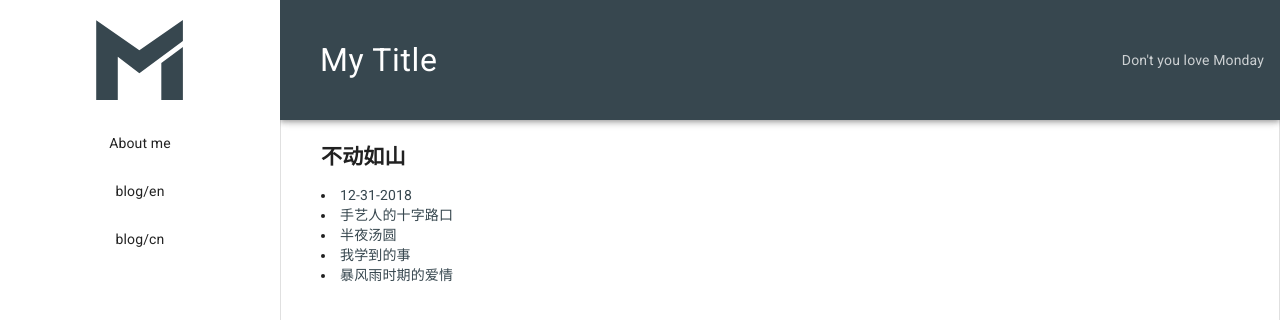
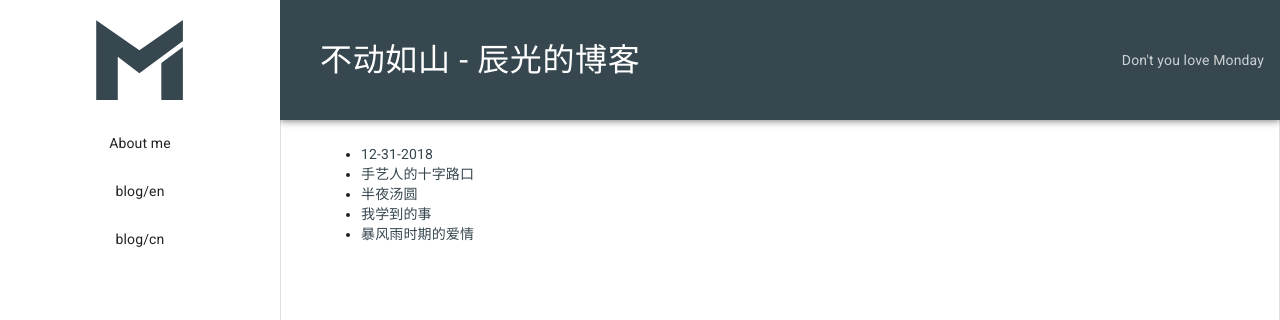
Before and after one commit to mondaychen/mondaychen.github.io, a Nuxt app: page /blog/cn in a window 1280 px wide. Shown: the top 320 px of the page. Built offline with nearby package versions, Linux system fonts and the light colour scheme.

Commit message:
change title on every page

```diff
--- a/layouts/default.vue
+++ b/layouts/default.vue
@@ -8,7 +8,7 @@
         >
           <md-icon>menu</md-icon>
         </md-button>
-        <span class="md-title">My Title</span>
+        <span class="md-title">{{ title }}</span>
         <div class="md-toolbar-section-end slogon">
           Don't you love Monday
         </div>
@@ -53,8 +53,28 @@ export default {
   name: 'DefaultLayout',
   components: { Logo },
   data: () => ({
-    showNavigation: false
-  })
+    showNavigation: false,
+    title: 'About me'
+  }),
+  watch: {
+    $route(to) {
+      this.updateTitle(to)
+    }
+  },
+  created() {
+    this.updateTitle(this.$route)
+  },
+  methods: {
+    updateTitle(matchedRoute) {
+      if (matchedRoute.name === 'index') {
+        this.title = 'About me'
+      } else if (matchedRoute.params.lang === 'cn') {
+        this.title = '不动如山 - 辰光的博客'
+      } else if (matchedRoute.params.lang === 'en') {
+        this.title = "Mengdi's Blog"
+      }
+    }
+  }
 }
 </script>
 
--- a/pages/blog/_lang/_article.vue
+++ b/pages/blog/_lang/_article.vue
@@ -19,6 +19,9 @@ const blogs = {
 export default {
   name: 'BlogList',
   validate({ params }) {
+    if (!params.lang || !params.article) {
+      return false
+    }
     const lang = params.lang.toLowerCase()
     const title = params.article
     return blogs[lang].some(blog => blog.title === title)
--- a/pages/blog/_lang/index.vue
+++ b/pages/blog/_lang/index.vue
@@ -1,13 +1,12 @@
 <template>
   <section class="container">
-    <div>
-      <h1>{{ title }}</h1>
+    <ul>
       <li v-for="post in posts" :key="post.title">
         <nuxt-link :to="`/blog/${lang}/${post.title}`">
           {{ post.title }}
         </nuxt-link>
       </li>
-    </div>
+    </ul>
   </section>
 </template>
 
@@ -24,18 +23,14 @@ export default {
   name: 'BlogList',
   validate({ params }) {
     return (
-      params.lang.toLowerCase() === 'cn' || params.lang.toLowerCase() === 'en'
+      params.lang &&
+      (params.lang.toLowerCase() === 'cn' || params.lang.toLowerCase() === 'en')
     )
   },
   data() {
     const lang = this.$route.params.lang.toLowerCase()
-    let title = 'Blog'
-    if (lang === 'cn') {
-      title = '不动如山'
-    }
     return {
       lang,
-      title,
       posts: blogs[lang]
     }
   }
```
